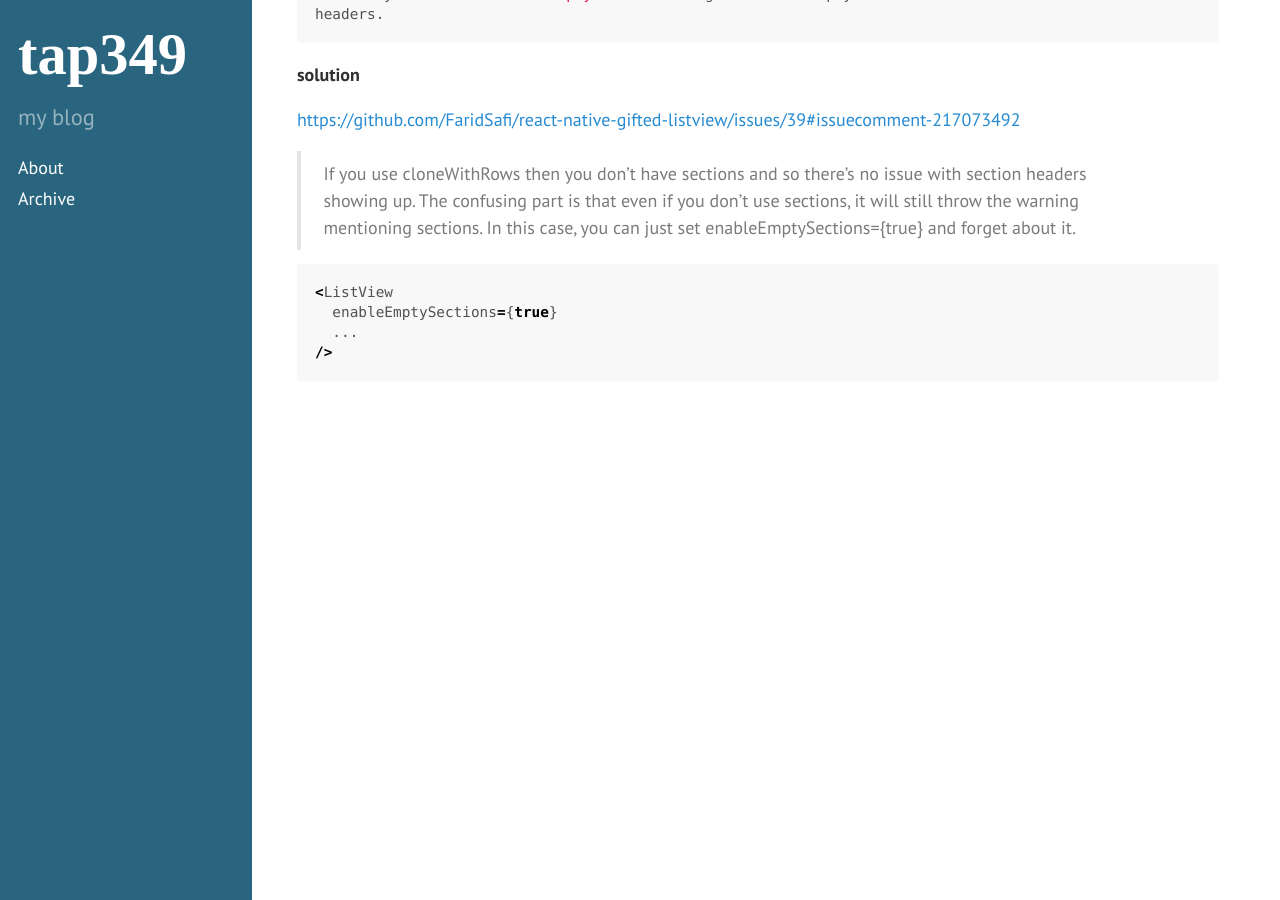
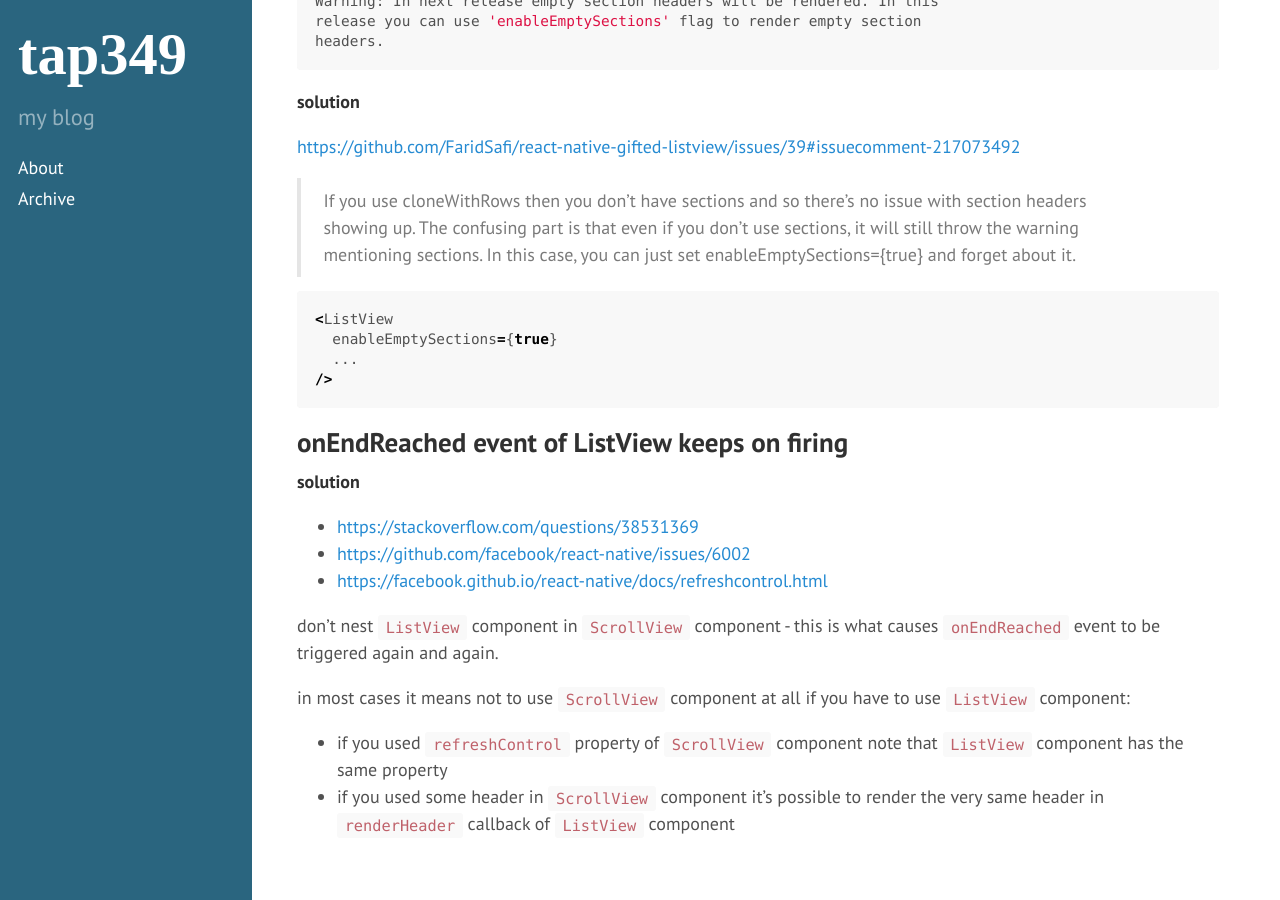
Before and after one commit to tap349/tap349.github.io, a Jekyll site: the page built from _posts/2017-07-04-react-native-troubleshooting.md, in a window 1280 px wide and 900 px high, scrolled down 4508 px. Built offline with Jekyll 4.4.1, drawn with Linux system fonts in a browser that asks for light colours; some of the changed text lies outside the part shown.

Commit message:
update 2017-07-24_13:54:41

````diff
--- a/_posts/2017-07-04-react-native-troubleshooting.md
+++ b/_posts/2017-07-04-react-native-troubleshooting.md
@@ -222,3 +222,22 @@ headers.
   ...
 />
 ```
+
+## onEndReached event of ListView keeps on firing
+
+**solution**
+
+- <https://stackoverflow.com/questions/38531369>
+- <https://github.com/facebook/react-native/issues/6002>
+- <https://facebook.github.io/react-native/docs/refreshcontrol.html>
+
+don't nest `ListView` component in `ScrollView` component -
+this is what causes `onEndReached` event to be triggered again and again.
+
+in most cases it means not to use `ScrollView` component at all if
+you have to use `ListView` component:
+
+- if you used `refreshControl` property of `ScrollView` component
+  note that `ListView` component has the same property
+- if you used some header in `ScrollView` component it's possible to render
+  the very same header in `renderHeader` callback of `ListView` component
````
